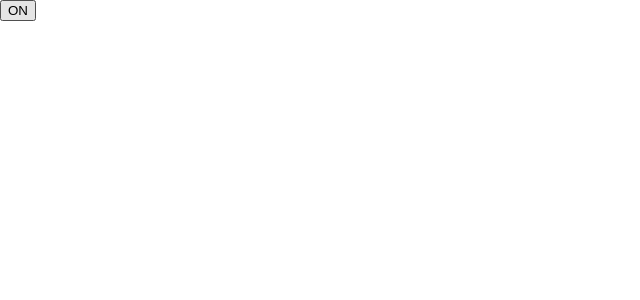
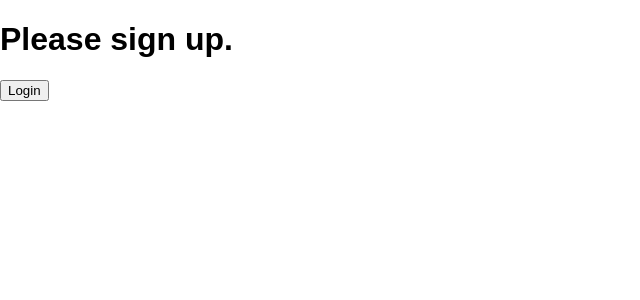
Before and after one commit to ysdnoproject/ReactHelloWorld, a React (Create React App) app: page / in a window 1280 px wide. Shown: the top 300 px of the page, without its empty margins (0-640 px from the left). Built offline with nearby package versions, Linux system fonts and the light colour scheme.

Commit message:
add loginControl

```diff
--- /dev/null
+++ b/src/Greeting.js
@@ -0,0 +1,21 @@
+import * as React from "react";
+
+class Greeting extends React.Component {
+    render() {
+        const isLoggedIn = this.props.isLoggedIn;
+        if (isLoggedIn) {
+            return <UserGreeting />;
+        }
+        return <GuestGreeting />;
+    }
+}
+
+function UserGreeting(props) {
+    return <h1>Welcome back!</h1>;
+}
+
+function GuestGreeting(props) {
+    return <h1>Please sign up.</h1>;
+}
+
+export default Greeting;
--- /dev/null
+++ b/src/LoginButton.js
@@ -0,0 +1,13 @@
+import * as React from "react";
+
+class LoginButton extends React.Component {
+    render() {
+        return (
+            <button onClick={this.props.onClick}>
+                Login
+            </button>
+        );
+    }
+}
+
+export default LoginButton;
--- /dev/null
+++ b/src/LoginControl.js
@@ -0,0 +1,41 @@
+import * as React from "react";
+import Greeting from "./Greeting";
+import LogoutButton from "./LogoutButton";
+import LoginButton from "./LoginButton";
+
+class LoginControl extends React.Component {
+    constructor(props) {
+        super(props);
+        this.handleLoginClick = this.handleLoginClick.bind(this);
+        this.handleLogoutClick = this.handleLogoutClick.bind(this);
+        this.state = {isLoggedIn: false};
+    }
+
+    handleLoginClick() {
+        this.setState({isLoggedIn: true});
+    }
+
+    handleLogoutClick() {
+        this.setState({isLoggedIn: false});
+    }
+
+    render() {
+        const isLoggedIn = this.state.isLoggedIn;
+
+        let button = null;
+        if (isLoggedIn) {
+            button = <LogoutButton onClick={this.handleLogoutClick} />;
+        } else {
+            button = <LoginButton onClick={this.handleLoginClick} />;
+        }
+
+        return (
+            <div>
+                <Greeting isLoggedIn={isLoggedIn} />
+                {button}
+            </div>
+        );
+    }
+}
+
+export default LoginControl;
--- /dev/null
+++ b/src/LogoutButton.js
@@ -0,0 +1,13 @@
+import * as React from "react";
+
+class LogoutButton extends React.Component {
+    render() {
+        return (
+            <button onClick={this.props.onClick}>
+                Logout
+            </button>
+        );
+    }
+}
+
+export default LogoutButton;
--- a/src/index.js
+++ b/src/index.js
@@ -5,9 +5,10 @@
 import registerServiceWorker from './registerServiceWorker';
 import Clock from "./Clock";
 import Toggle from "./Toggle";
+import LoginControl from "./LoginControl";
 
 ReactDOM.render(
-    <Toggle />,
+    <LoginControl />,
     document.getElementById('root')
 );
 
```
